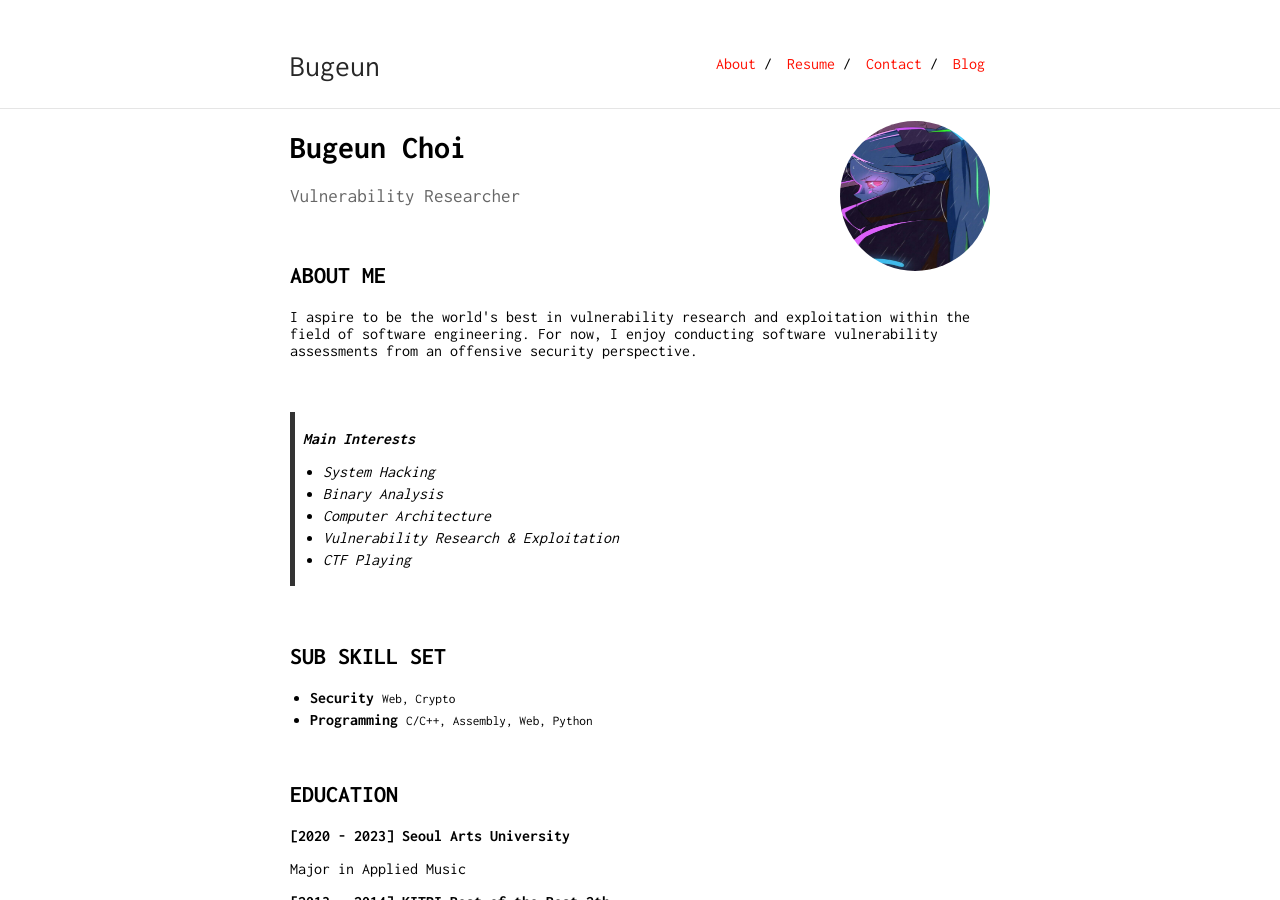
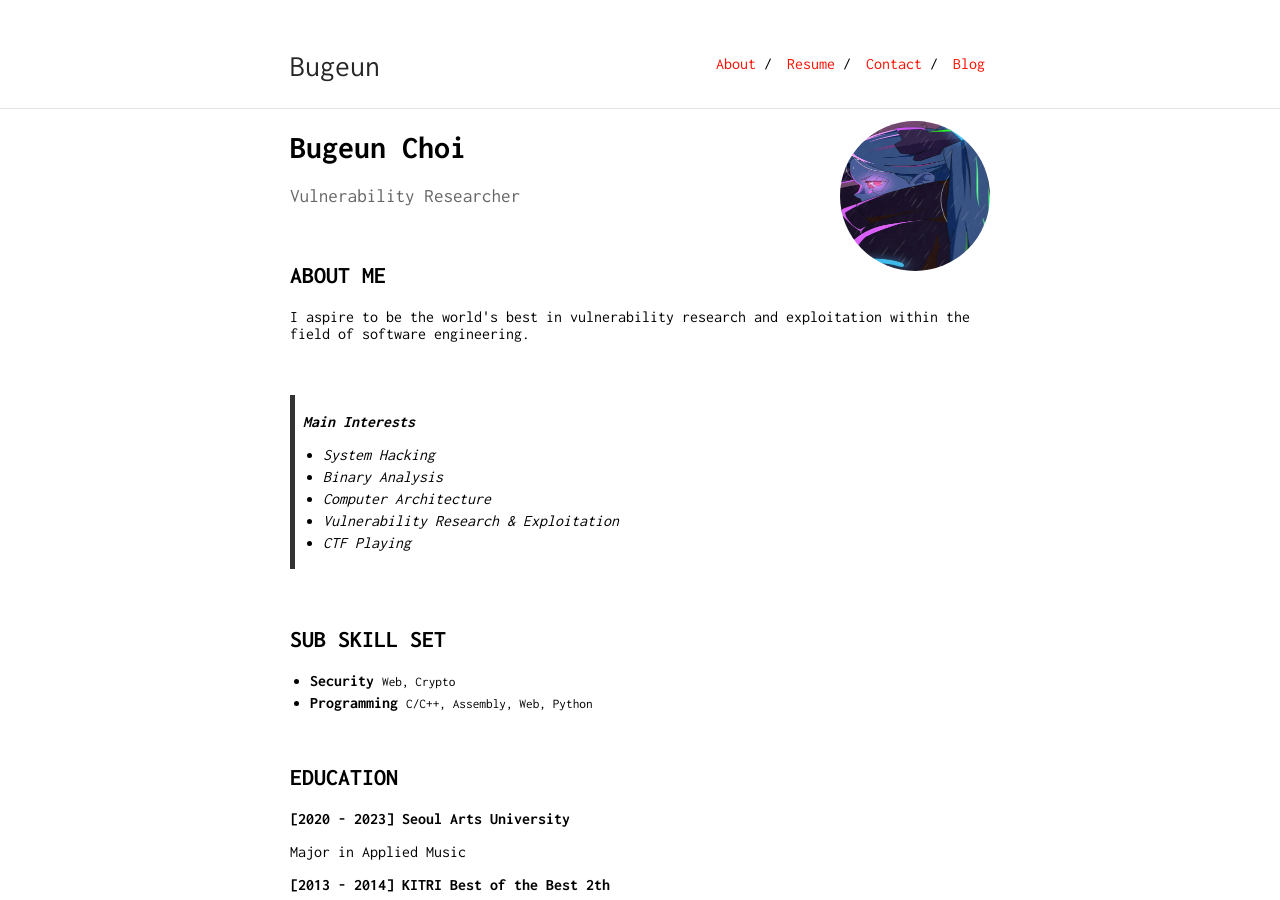
Before and after one commit to Bugeun/bugeun.github.io, a Jekyll site: the page built from index.md, in a window 1280 px wide and 900 px high. Built offline with Jekyll 4.4.1, drawn with Linux system fonts in a browser that asks for light colours.

Commit message:
Update index.md

```diff
--- a/index.md
+++ b/index.md
@@ -11,8 +11,7 @@ Vulnerability Researcher
 
 ## ABOUT ME
 
-<p>I aspire to be the world's best in vulnerability research and exploitation within the field of software engineering.
-For now, I enjoy conducting software vulnerability assessments from an offensive security perspective.</p>
+<p>I aspire to be the world's best in vulnerability research and exploitation within the field of software engineering.</p>
 &nbsp;
 
 ><b>Main Interests</b>
```
